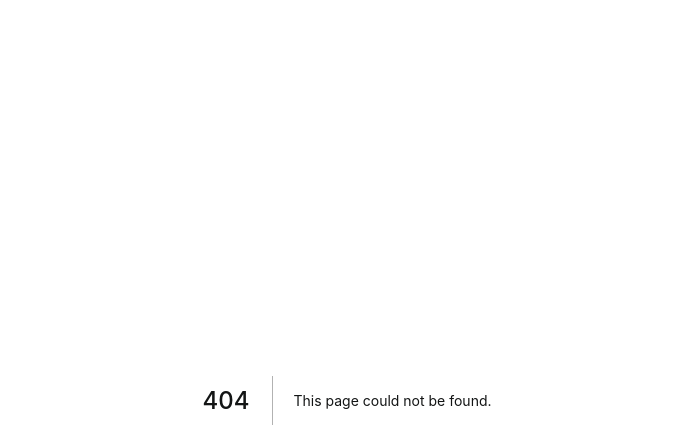
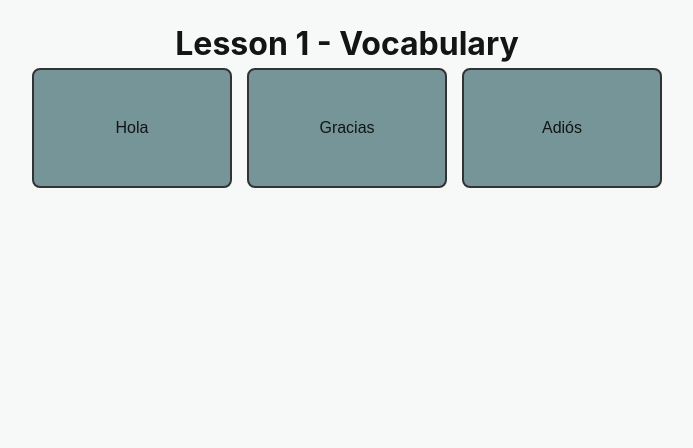
Before and after one commit to Ivana-moral/MindMap, a Next.js app: page /lesson/1/vocabulary in a window 1280 px wide. Before the commit this address had no page. Shown: the top 448 px of the page, without its empty margins (293-986 px from the left). Built offline with nearby package versions, Linux system fonts and the light colour scheme.

Commit message:
Initial vocabulary page with flashcards complete

```diff
--- /dev/null
+++ b/src/app/lesson/[id]/vocabulary/page.js
@@ -0,0 +1,37 @@
+'use client';
+
+import { useParams } from 'next/navigation';
+import styles from './page.module.css';
+import Flashcard from '@/app/util/Flashcard';
+
+export default function VocabularyPage() {
+    const { id } = useParams();
+
+    // Example vocabulary data (Replace with API call later)
+    const vocabularyData = {
+        1: [
+            { word: 'Hola', definition: 'Hello' },
+            { word: 'Gracias', definition: 'Thank you' },
+            { word: 'Adiós', definition: 'Goodbye' }
+        ],
+        2: [
+            { word: 'Casa', definition: 'House' },
+            { word: 'Perro', definition: 'Dog' },
+            { word: 'Gato', definition: 'Cat' }
+        ],
+        // Add more lessons here...
+    };
+
+    const vocabulary = vocabularyData[id] || [];
+
+    return (
+        <div className={styles.vocabularyContainer}>
+            <h1>Lesson {id} - Vocabulary</h1>
+            <div className={styles.flashcardContainer}>
+                {vocabulary.map((item, index) => (
+                    <Flashcard key={index} word={item.word} definition={item.definition} />
+                ))}
+            </div>
+        </div>
+    );
+}
--- /dev/null
+++ b/src/app/lesson/[id]/vocabulary/page.module.css
@@ -0,0 +1,11 @@
+.vocabularyContainer {
+    text-align: center;
+    padding: 20px;
+}
+
+.flashcardContainer {
+    display: flex;
+    gap: 15px;
+    justify-content: center;
+    flex-wrap: wrap;
+}
--- /dev/null
+++ b/src/app/util/Flashcard.js
@@ -0,0 +1,19 @@
+'use client';
+
+import { useState } from 'react';
+import styles from './Flashcard.module.css';
+
+export default function Flashcard({ word, definition }) {
+    const [flipped, setFlipped] = useState(false);
+
+    return (
+        <div
+            className={`${styles.flashcard} ${flipped ? styles.flipped : ''}`}
+            onClick={() => setFlipped(!flipped)}
+        >
+            <div className={styles.cardContent}>
+                {flipped ? <p>{definition}</p> : <p>{word}</p>}
+            </div>
+        </div>
+    );
+}
--- /dev/null
+++ b/src/app/util/Flashcard.module.css
@@ -0,0 +1,25 @@
+.flashcard {
+    width: 200px;
+    height: 120px;
+    border: 2px solid #333;
+    border-radius: 8px;
+    display: flex;
+    align-items: center;
+    justify-content: center;
+    font-size: 20px;
+	background-color: var(--primary);
+    cursor: pointer;
+    transition: transform 0.4s ease-in-out;
+    perspective: 1000px; /* Creates the 3D effect */
+    transform-style: preserve-3d;
+}
+
+.flashcard.flipped {
+    transform: rotateY(360deg);
+	background-color: var(--primary);
+}
+
+.cardContent {
+    text-align: center;
+    padding: 10px;
+}
```
